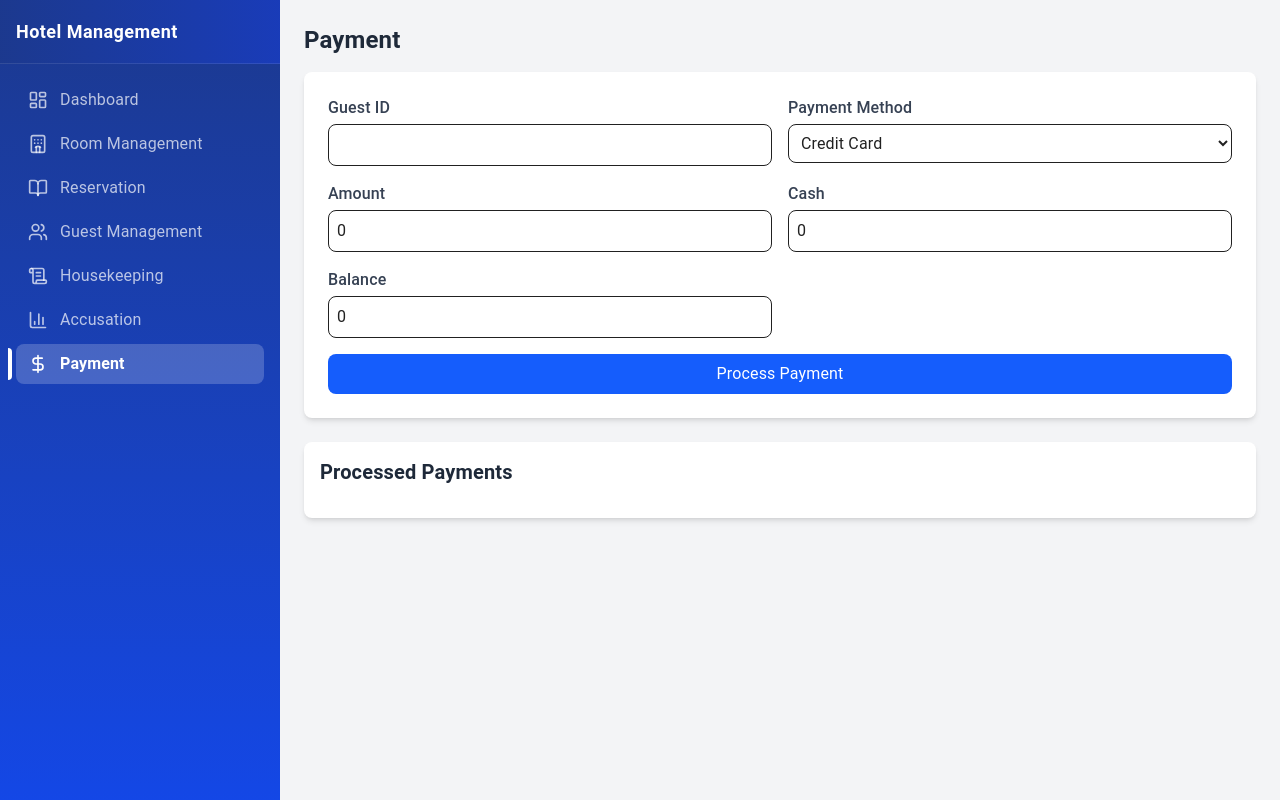
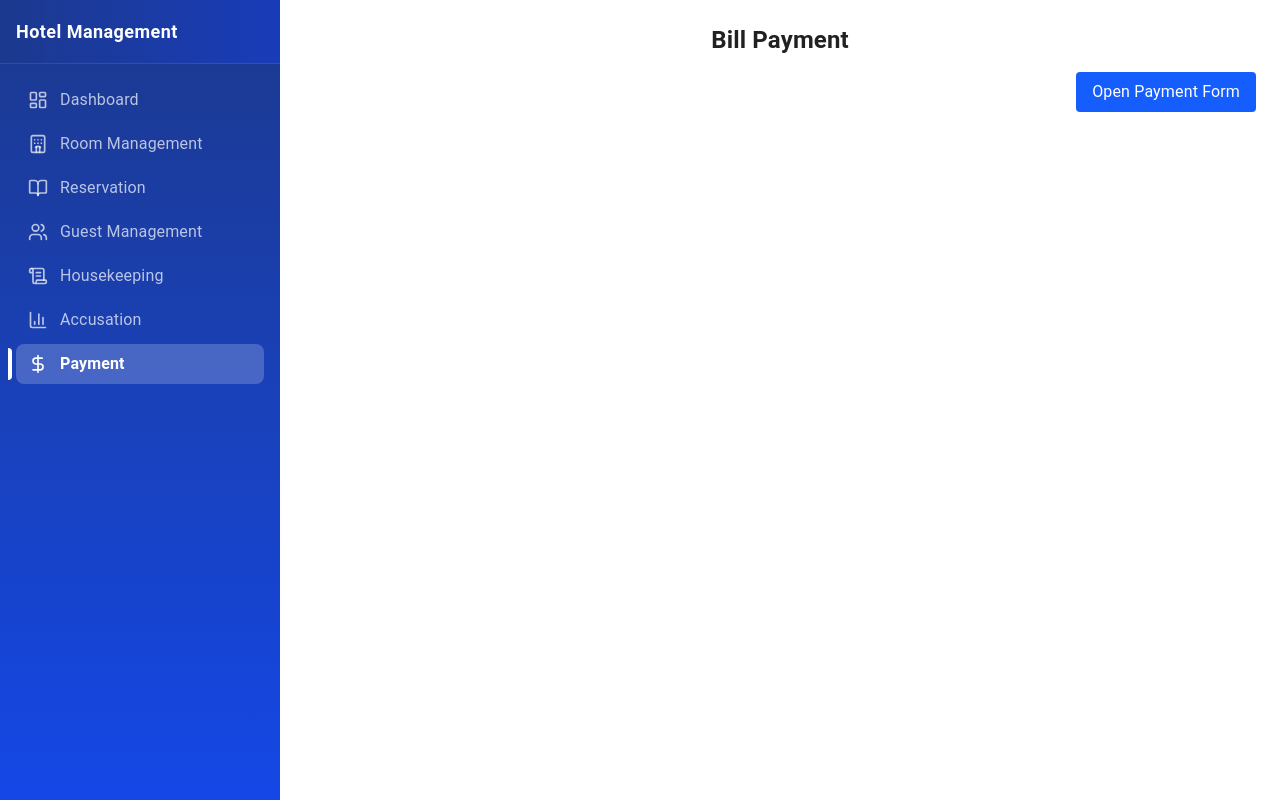
Before and after one commit to DonShanilka/hotel_management_system, a React (Vite) app: page /payment in a window 1280 px wide. Built offline with nearby package versions, Linux system fonts and the light colour scheme.

Commit message:
Update Payment Form

```diff
--- a/package.json
+++ b/package.json
@@ -14,6 +14,7 @@
     "@emotion/styled": "^11.14.0",
     "@mui/icons-material": "^6.4.2",
     "@mui/material": "^6.4.2",
+    "@shadcn/ui": "^0.0.4",
     "@tailwindcss/cli": "^4.0.3",
     "@tailwindcss/vite": "^4.0.3",
     "lucide-react": "^0.474.0",
--- a/src/components/payment/PaymentAddForm.tsx
+++ b/src/components/payment/PaymentAddForm.tsx
@@ -1,120 +1,89 @@
 import React, { useState } from 'react';
 
 const PaymentAddForm: React.FC = () => {
-  const [paymentMethod, setPaymentMethod] = useState('Credit Card');
-  const [amount, setAmount] = useState(0);
-  const [custId, setCustId] = useState('');
-  const [cash, setChash] = useState(0);
-  const [balance, setBalance] = useState(0);
-  const [paymentList, setPaymentList] = useState<any[]>([]);
-
-  const handleSubmit = (e: React.FormEvent) => {
-    e.preventDefault();
-
-    const newPayment = {
-      paymentMethod,
-      amount,
-      custId,
-      cash
-    };
-
-    setPaymentList([...paymentList, newPayment]);
-
-    // Reset form after submission
-    setPaymentMethod('Credit Card');
-    setAmount(0);
-    setChash(0);
-    setBalance(0);
-    setCustId('');
-  };
+  const [isModalOpen, setIsModalOpen] = useState(false);
 
   return (
-    <div className="p-6 bg-gray-100 min-h-screen">
-      <h1 className="text-2xl font-semibold text-gray-800 mb-4">Payment</h1>
+    <div className='w-full bg-white p-6'>
+      <h1 className='text-2xl font-bold text-center mb-4'>Bill Payment</h1>
+      <div className="flex justify-end">
+        <button
+          className="bg-blue-600 text-white px-4 py-2 rounded hover:bg-blue-700"
+          onClick={() => setIsModalOpen(true)}
+        >
+          Open Payment Form
+        </button>
+      </div>
 
-      <form onSubmit={handleSubmit} className="bg-white p-6 rounded-lg shadow-md">
-        <div className="grid grid-cols-1 md:grid-cols-2 gap-4">
-        <div>
-            <label className="block text-gray-700 font-medium mb-1">Guest ID</label>
-            <input
-              type="text"
-              value={custId}
-              onChange={(e) => setCustId(e.target.value)}
-              className="w-full p-2 border rounded-lg"
-              required
-            />
-          </div>
 
-          <div>
-            <label className="block text-gray-700 font-medium mb-1">Payment Method</label>
-            <select
-              value={paymentMethod}
-              onChange={(e) => setPaymentMethod(e.target.value)}
-              className="w-full p-2 border rounded-lg"
-              required
-            >
-              <option value="Credit Card">Credit Card</option>
-              <option value="Debit Card">Debit Card</option>
-              {/* <option value="PayPal">PayPal</option> */}
-              <option value="Bank Transfer">Bank Transfer</option>
-            </select>
-          </div>
+      {isModalOpen && (
+        <div className="fixed inset-0 bg-black/75 flex justify-center items-center">
+          <div className="bg-white p-6 rounded-lg shadow-lg w-2xl">
+            <h2 className="text-xl font-bold mb-4">Bill Payment Form</h2>
+            <form className='space-y-4'>
+              <div className='grid grid-cols-2 gap-4'>
+                <div>
+                  <label className='block text-sm font-medium'>Room Number</label>
+                  <input type='text' name="roomNumber" className='w-full p-2 border rounded' />
+                </div>
+                <div>
+                  <label className='block text-sm font-medium'>Guest Name</label>
+                  <input type='text' name='guestName' className='w-full p-2 border rounded'/>
+                </div>
+                <div>
+                  <label className='block text-sm font-medium'>Check-In Date</label>
+                  <input type='date' name='checkInDate' required className='w-full p-2 border rounded'/>
+                </div>
+                <div>
+                  <label className='block text-sm font-medium'>Check-Out Date</label>
+                  <input type="date" name='checkOutDate' required className='w-full p-2 border rounded'/>
+                </div>
+                <div>
+                  <label className='block text-sm font-medium'>Total Nights</label>
+                  <input type="number" name='totalNights' required className='w-full p-2 border rounded'/>
+                </div>
+                <div>
+                  <label className='block text-sm font-medium'>Room Per Night</label>
+                  <input type="number" name='roomPerNight' required className='w-full p-2 border rounded'/>
+                </div>
+              </div>
+              <div>
+                <label className='block text-sm font-medium'>Additional Charges</label>
+                <input type="number" name='additionalCharges' required className='w-full p-2 border rounded'/>
+              </div>
 
-          <div>
-            <label className="block text-gray-700 font-medium mb-1">Amount</label>
-            <input
-              type="number"
-              value={amount}
-              onChange={(e) => setAmount(parseFloat(e.target.value))}
-              className="w-full p-2 border rounded-lg"
-              required
-            />
-          </div>
+              <div>
+                <label className='block text-sm font-medium'>Payment Method</label>
+                <select name="paymentMethod" className='w-full p-2 border rounded'>
+                  <option value="">Select Payment Method</option>
+                  <option value="credit">Credit Card</option>
+                  <option value="debit">Debit Card</option>
+                  <option value="cash">Cash</option>
+                  <option value="bank">Bank Transfer</option>
+                </select>
+              </div>
 
-          <div>
-            <label className="block text-gray-700 font-medium mb-1">Cash</label>
-            <input
-              type="number"
-              value={cash}
-              onChange={(e) => setChash(parseFloat(e.target.value))}
-              className="w-full p-2 border rounded-lg"
-              required
-            />
-          </div>
-          <div>
-            <label className="block text-gray-700 font-medium mb-1">Balance</label>
-            <input
-              type="number"
-              value={balance}
-              onChange={(e) => setBalance(parseFloat(e.target.value))}
-              className="w-full p-2 border rounded-lg"
-              required
-            />
+
+
+              <div className="flex justify-end gap-2">
+                <button
+                  type="button"
+                  className="bg-gray-500 text-white px-4 py-2 rounded hover:bg-gray-600"
+                  onClick={() => setIsModalOpen(false)}
+                >
+                  Cancel
+                </button>
+                <button
+                  type="submit"
+                  className="bg-blue-600 text-white px-4 py-2 rounded hover:bg-blue-700"
+                >
+                  Submit Payment
+                </button>
+              </div>
+            </form>
           </div>
         </div>
-
-        <button
-          type="submit"
-          className="mt-4 w-full bg-blue-600 text-white py-2 rounded-lg hover:bg-blue-700 transition"
-        >
-          Process Payment
-        </button>
-      </form>
-
-      {/* Display Processed Payments */}
-      <div className="mt-6 bg-white p-4 rounded-lg shadow-md">
-        <h2 className="text-xl font-semibold text-gray-800 mb-4">Processed Payments</h2>
-        <div className="grid grid-cols-1 md:grid-cols-2 gap-4">
-          {paymentList.map((payment, index) => (
-            <div key={index} className="border p-4 rounded-lg">
-              <p><strong>Payment Method:</strong> {payment.paymentMethod}</p>
-              <p><strong>Amount:</strong> ${payment.amount}</p>
-              <p><strong>Payment Date:</strong> {payment.paymentDate}</p>
-              {/* <p><strong>Notification:</strong> {payment.notification || 'No notification'}</p> */}
-            </div>
-          ))}
-        </div>
-      </div>
+      )}
     </div>
   );
 };
--- /dev/null
+++ b/src/components/payment/PaymentTable.tsx
@@ -0,0 +1,75 @@
+import React from "react";
+
+type PaymentEntry = {
+  paymentMethod: string;
+  amount: number;
+  custId: string;
+  cash: number;
+  balance: number;
+};
+
+interface PaymentTableProps {
+  paymentList: PaymentEntry[];
+  onDelete: (index: number) => void;
+  onUpdate: (index: number) => void;
+}
+
+const PaymentTable: React.FC<PaymentTableProps> = ({
+  paymentList,
+  onDelete,
+  onUpdate,
+}) => {
+  return (
+    <div className="mt-6 bg-white p-4 rounded-lg shadow-md">
+      <h2 className="text-xl font-semibold text-gray-800 mb-4">Payment Records</h2>
+
+      <table className="w-full bg-white shadow-md rounded-lg overflow-hidden">
+        <thead>
+          <tr className="bg-blue-900 text-white">
+            <th className="p-3 text-left">Guest ID</th>
+            <th className="p-3 text-left">Payment Method</th>
+            <th className="p-3 text-left">Amount</th>
+            <th className="p-3 text-left">Cash</th>
+            <th className="p-3 text-left">Balance</th>
+            <th className="p-3 text-center">Actions</th>
+          </tr>
+        </thead>
+        <tbody>
+          {paymentList.length > 0 ? (
+            paymentList.map((payment, index) => (
+              <tr key={index} className="hover:bg-gray-100 transition duration-300">
+                <td className="p-3 text-gray-700">{payment.custId}</td>
+                <td className="p-3 text-gray-700">{payment.paymentMethod}</td>
+                <td className="p-3 text-gray-700">${payment.amount}</td>
+                <td className="p-3 text-gray-700">${payment.cash}</td>
+                <td className="p-3 text-gray-700">${payment.balance}</td>
+                <td className="p-3 text-center flex justify-center space-x-2">
+                  <button
+                    onClick={() => onUpdate(index)}
+                    className="bg-yellow-400 text-white px-4 py-2 rounded-md hover:bg-yellow-500 transition shadow-md"
+                  >
+                    Update
+                  </button>
+                  <button
+                    onClick={() => onDelete(index)}
+                    className="bg-red-500 text-white px-4 py-2 rounded-md hover:bg-red-600 transition shadow-md"
+                  >
+                    Delete
+                  </button>
+                </td>
+              </tr>
+            ))
+          ) : (
+            <tr>
+              <td colSpan={5} className="p-4 text-center text-gray-500 bg-gray-50">
+                No payment records available.
+              </td>
+            </tr>
+          )}
+        </tbody>
+      </table>
+    </div>
+  );
+};
+
+export default PaymentTable;
```
Also changed, not shown: 1 other file (tests, documents, lock files or other folders).
